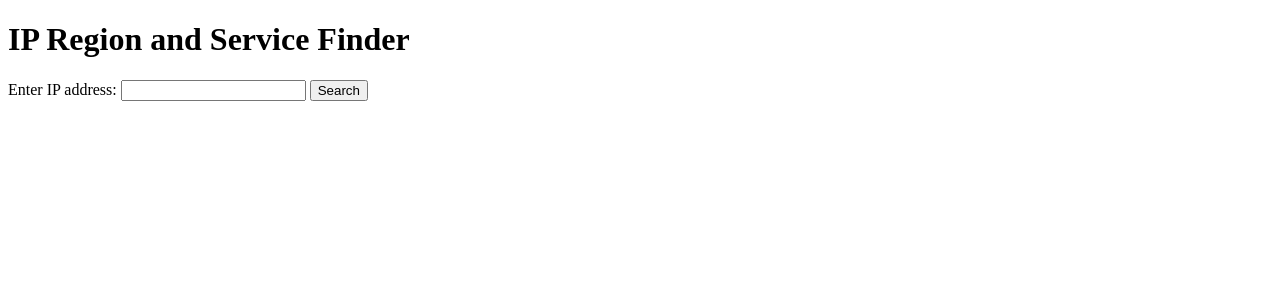
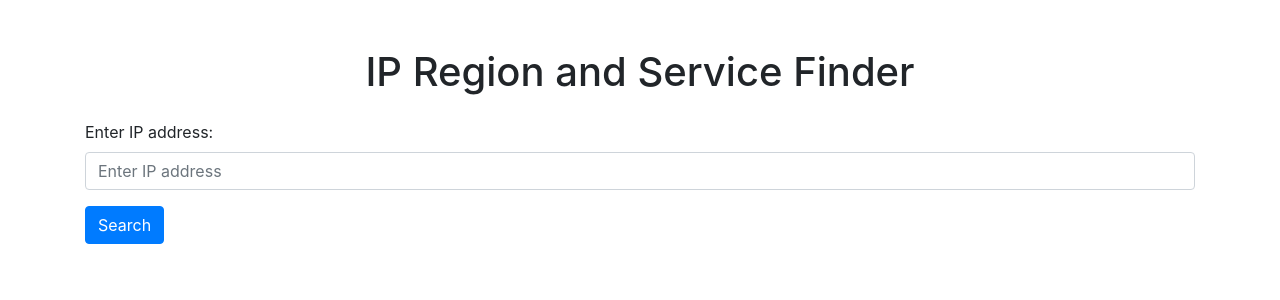
Before and after one commit to HoussemDellai/azure-ip-ranges-and-service-tags, a Flask app: page / in a window 1280 px wide. Shown: the top 300 px of the page. Run offline with Flask 3, Linux system fonts and the light colour scheme; some libraries are stand-ins or nearby versions.

Commit message:
work in progress

```diff
--- a/templates/index.html
+++ b/templates/index.html
@@ -1,14 +1,22 @@
 <!DOCTYPE html>
 <html>
+
 <head>
     <title>IP Region and Service Finder</title>
+    <link rel="stylesheet" href="https://stackpath.bootstrapcdn.com/bootstrap/4.5.2/css/bootstrap.min.css">
 </head>
+
 <body>
-    <h1>IP Region and Service Finder</h1>
-    <form action="/search" method="post">
-        <label for="ip">Enter IP address:</label>
-        <input type="text" id="ip" name="ip">
-        <button type="submit">Search</button>
-    </form>
+    <div class="container mt-5">
+        <h1 class="text-center">IP Region and Service Finder</h1>
+        <form action="/search" method="post" class="mt-4">
+            <div class="form-group">
+                <label for="ip">Enter IP address:</label>
+                <input type="text" class="form-control" id="ip" name="ip" placeholder="Enter IP address">
+            </div>
+            <button type="submit" class="btn btn-primary">Search</button>
+        </form>
+    </div>
 </body>
+
 </html>
```
Also changed, not shown: templates/results.html (+13 -9 lines).
